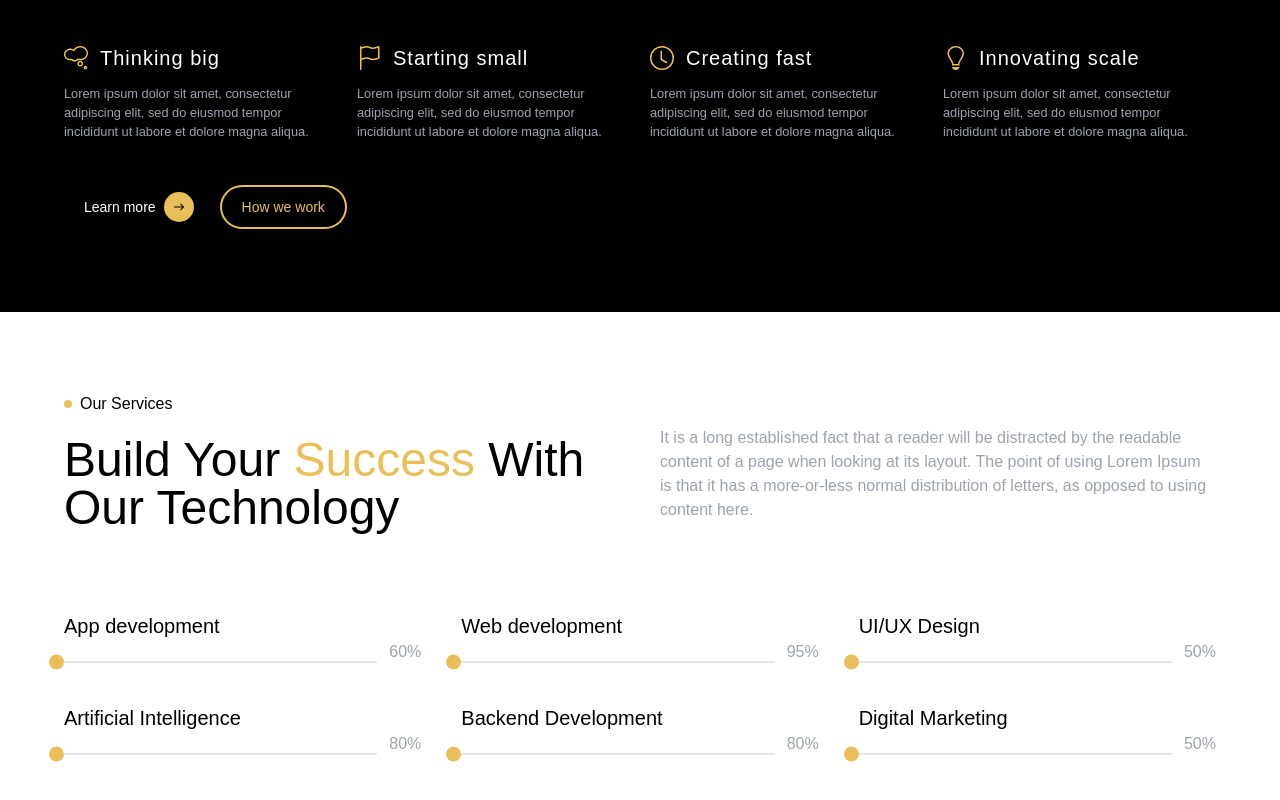
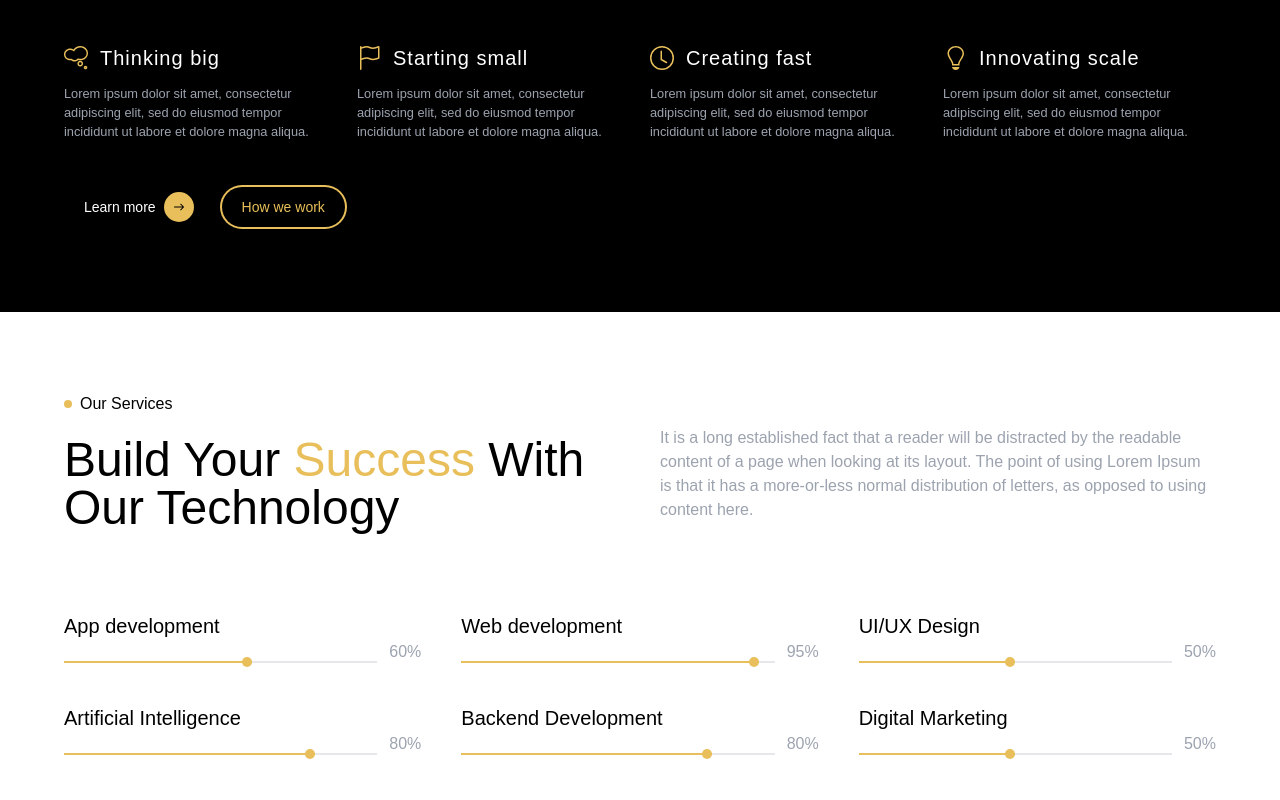
Before and after one commit to joeCodes05/coded-frontend, a React (Create React App) app: page / in a window 1280 px wide. Shown: the part 1327-2127 px from the top of the page. Built offline with nearby package versions, Linux system fonts and the light colour scheme.

Commit message:
minor code updates

```diff
--- a/src/pages/home/components/services.tsx
+++ b/src/pages/home/components/services.tsx
@@ -1,6 +1,7 @@
+import React from "react";
 import { serviceData } from "../../../data/service_data";
 
-const ServiceComponent = () => {
+const ServiceComponent: React.FC = () => {
   return (
     <>
       <section className="py-20 w-full font-poppins">
@@ -55,7 +56,8 @@ const ServiceComponent = () => {
                   <div className="flex gap-3 items-center">
                     <div className="mt-5 w-full h-[2px] bg-gray-200 relative">
                       <div
-                        className={`absolute w-[${percentageValue}%] after:right-0 after:absolute after:top-[50%] after:-translate-y-[50%] after:h-[15px] after:w-[15px] after:bg-primary after:rounded-full bg-primary left-0 top-0 h-full`}
+                        style={{ width: `${percentageValue}%` }}
+                        className={`absolute after:right-0 after:absolute after:top-[50%] after:-translate-y-[50%] after:h-[10px] after:w-[10px] after:bg-primary after:rounded-full bg-primary left-0 top-0 h-full`}
                       ></div>
                     </div>
                     <div className="text-gray-400">{percentageValue}%</div>
```
